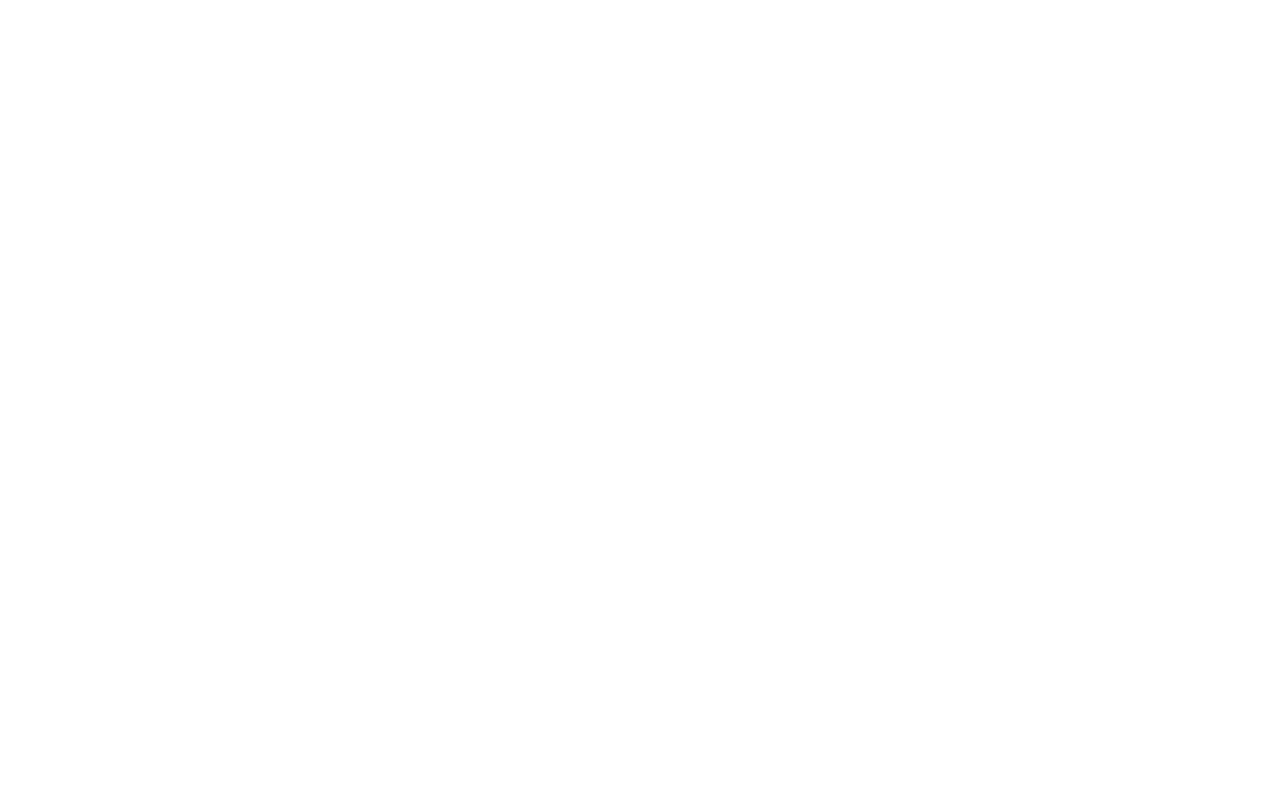
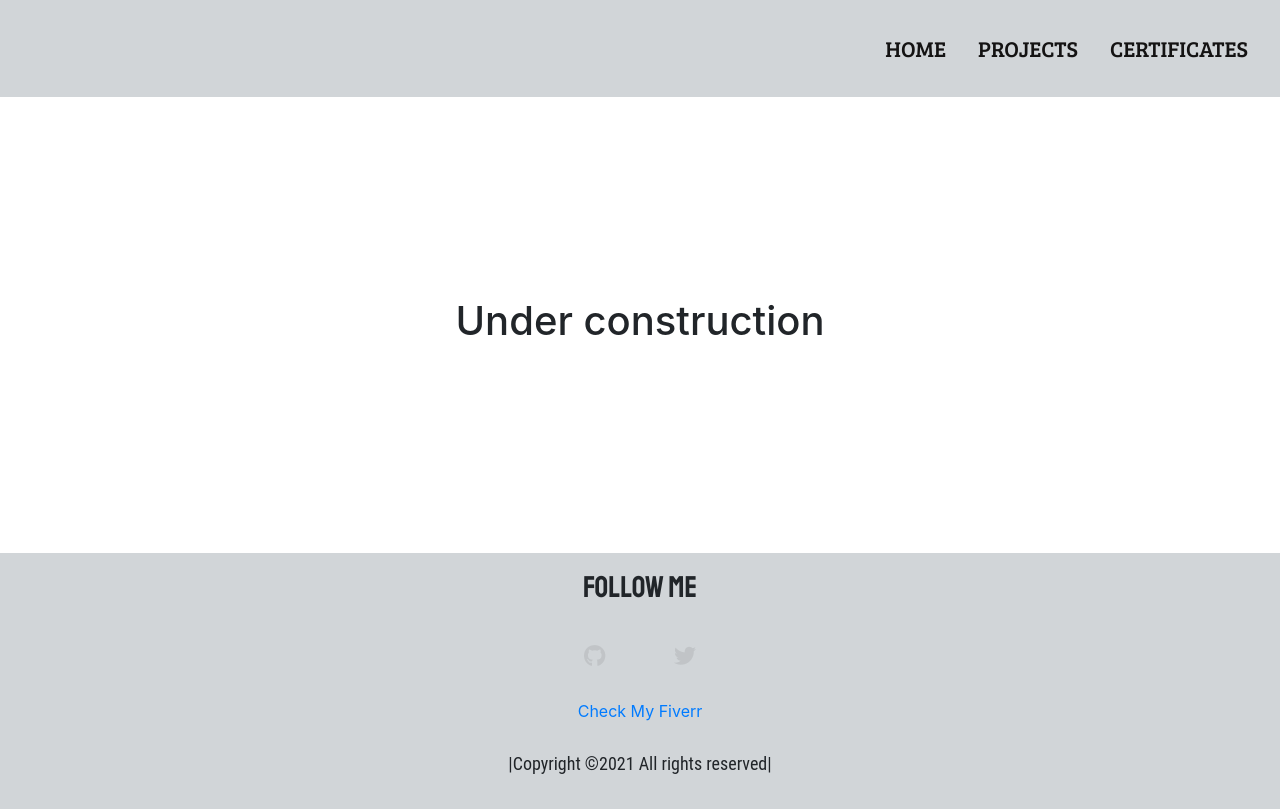
Before and after one commit to Abdesol/My-Website-Backend, a FastAPI app: page /blog in a window 1280 px wide. Before the commit the page is empty. Run offline with FastAPI, Linux system fonts and the light colour scheme; parts of the project's set-up code (start-up, migrations or seed data) failed here and were passed over; some libraries are stand-ins or nearby versions.

Commit message:
added blog page

```diff
--- a/templates/blog.html
+++ b/templates/blog.html
@@ -0,0 +1,100 @@
+<!DOCTYPE html>
+<html lang="en">
+
+<head>
+    <title>Abdella Solomon</title>
+    <!-- Bootstrap -->
+    <meta charset="utf-8">
+    <meta name="viewport" content="width=device-width, initial-scale=1">
+    <link rel="stylesheet" href="https://maxcdn.bootstrapcdn.com/bootstrap/4.4.1/css/bootstrap.min.css">
+
+    <!-- google-font -->
+    <!-- poppins -->
+    <link href="https://fonts.googleapis.com/css2?family=Poppins&display=swap" rel="stylesheet">
+    <!-- Audiowide -->
+    <link href="https://fonts.googleapis.com/css2?family=Audiowide&family=Poppins&display=swap" rel="stylesheet">
+   <!--  Bangers -->
+    <link href="https://fonts.googleapis.com/css2?family=Audiowide&family=Bangers&family=Poppins&display=swap" rel="stylesheet">
+    <!-- Staatliches -->
+    <link href="https://fonts.googleapis.com/css2?family=Audiowide&family=Bangers&family=Poppins&family=Staatliches&display=swap" rel="stylesheet">
+   <!--Bree -->
+    <link href="https://fonts.googleapis.com/css2?family=Audiowide&family=Bangers&family=Bree+Serif&family=Poppins&family=Staatliches&display=swap" rel="stylesheet">
+
+
+
+   <!-- Font awesome -->
+    <script src="https://kit.fontawesome.com/6ff322857f.js" crossorigin="anonymous"></script>
+
+    <!-- custom css file -->
+    <link rel="stylesheet" href="{{ url_for('static', path='/css/style.css') }}">
+
+    <!--  Responsive css file -->
+    <link rel="stylesheet" href="{{ url_for('static', path='/css/responsive.css') }}">
+
+</head>
+
+<body>
+
+
+      <!-- ======================= Start Header Area ============================== -->
+
+    <header class="header_area">
+        <div class="main-menu">
+            <nav class="navbar navbar-expand-lg navbar-light">
+                <button class="navbar-toggler" type="button" data-toggle="collapse" data-target="#navbarNav"
+                    aria-controls="navbarNav" aria-expanded="false" aria-label="Toggle navigation">
+                    <span class="navbar-toggler-icon"></span>
+                </button>
+                <div class="collapse navbar-collapse" id="navbarNav">
+                    <div class="mr-auto"></div>
+                    <ul class="navbar-nav">
+                        <li class="nav-item">
+                            <a class="nav-link" href="/">Home</a>
+                        </li>
+                        <li class="nav-item">
+                            <a class="nav-link" href="projects">Projects</a>
+                        </li>
+                        <li class="nav-item">
+                            <a class="nav-link" href="certification">Certificates</a>
+                        </li>
+                    </ul>
+                </div>
+            </nav>
+        </div>
+    </header>
+
+    <!-- ======================= End Header Area ============================== -->
+
+    <h1 style="text-align: center;padding: 200px;">Under construction</h1>
+
+    <footer class="footer-area">
+        <div class="container">
+            <div class="">
+                <div class="social text-center">
+                    <h5 class="text-uppercase">Follow me</h5>
+                    <a href="https://github.com/Abdesol" target="_blank"><i class="fab fa-github"></i></a>
+                    <a href="https://twitter.com/AbdellaSolomon" target="_blank"><i class="fab fa-twitter"></i></a>
+                </div>
+                <div class="social text-center">
+                    <a href="https://www.fiverr.com/users/abdthecoder/" target="_blank">Check My Fiverr</a>
+                </div>
+                <div class="copyrights text-center">
+                    <p class="copy">
+                        <br>|Copyright ©2021 All rights reserved|
+                    </p>
+                </div>
+            </div>
+        </div>
+    </footer>
+
+
+   <!-- jquary-cdn-link -->
+    <script src="https://ajax.googleapis.com/ajax/libs/jquery/3.4.1/jquery.min.js"></script>
+    <script src="https://cdnjs.cloudflare.com/ajax/libs/popper.js/1.16.0/umd/popper.min.js"></script>
+    <script src="https://maxcdn.bootstrapcdn.com/bootstrap/4.4.1/js/bootstrap.min.js"></script>
+
+    <!--  custom js file  -->
+    <script src="{{ url_for('static', path='/js/main.js') }}"></script>
+</body>
+
+</html>
```
Also changed, not shown: templates/projects.html (+9 -4 lines).
